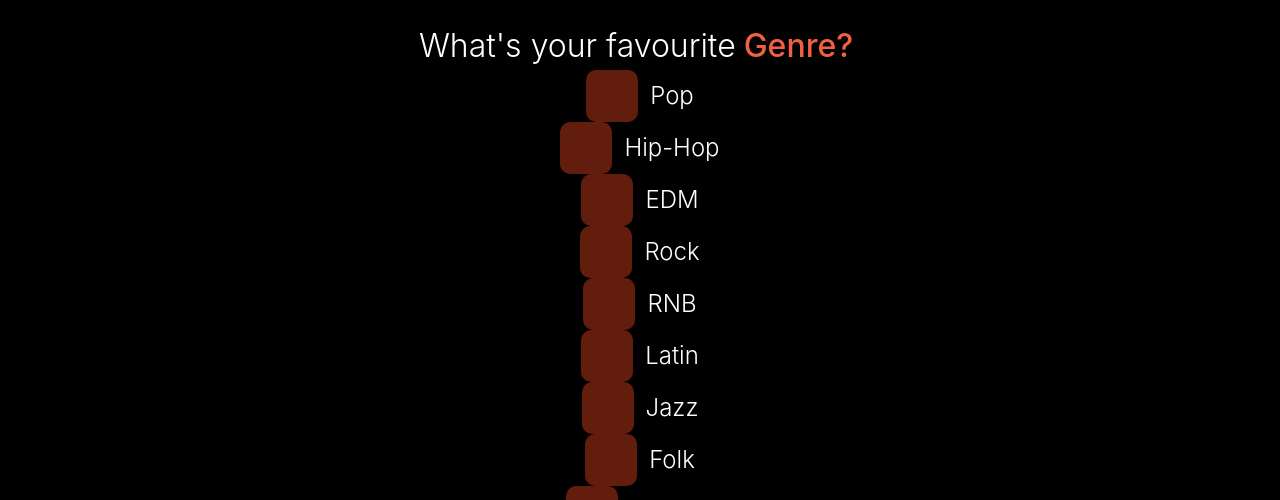
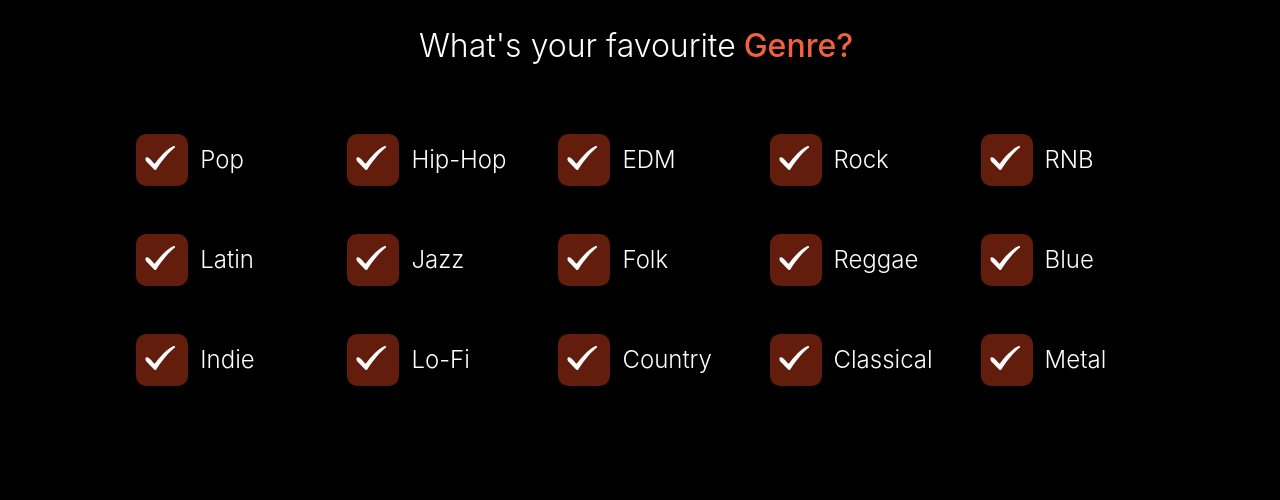
Before and after one commit to BriranSus/MoodiFY_FE, a React (Vite) app: page /selection_3 in a window 1280 px wide. Shown: the part 288-788 px from the top of the page. Built offline with nearby package versions, Linux system fonts and the light colour scheme; no server answers.

Commit message:
Fixed the Genre List

```diff
--- a/src/component/CheckButton.tsx
+++ b/src/component/CheckButton.tsx
@@ -1,12 +1,19 @@
+import checkMark from "../assets/checkmark.svg"
+
 interface propsType {
-    title: string
+    title: string,
+    onClick: any,
+    selected: boolean
 }
 
-function CheckButton ({title, ...props} : propsType) {
+function CheckButton ({title, selected, ...props}: propsType) {
     return (
         <>
             <div {...props} className="flex flex-row items-center gap-3 ">
                 <div className="min-w-[52px] min-h-[52px] bg-Angry rounded-[10px]">
+                    {selected && (
+                        <img src={checkMark} className="size-[48px]" alt="" />
+                    )}
                 </div>
                 <p className="text-White font-[300] text-[24px]">{title}</p>
             </div>
--- a/src/pages/SelectionPage3.tsx
+++ b/src/pages/SelectionPage3.tsx
@@ -1,56 +1,32 @@
+import { useState } from "react"
 import CheckButton from "../component/CheckButton"
 import Navbar from "../component/Navbar"
 import NextButton from "../component/NextButton"
 import PrevButton from "../component/PrevButton"
 
 function SelectionPage3() {
+    const [selected, setSelected] = useState(false)
     const genres = [
-        {
-            title:"Pop"
-        },
-        {
-            title:"Hip-Hop"
-        },
-        {
-            title:"EDM"
-        },
-        {
-            title:"Rock"
-        },
-        {
-            title:"RNB"
-        },
-        {
-            title:"Latin"
-        },
-        {
-            title:"Jazz"
-        },
-        {
-            title:"Folk"
-        },
-        {
-            title:"Reggae"
-        },
-        {
-            title:"Blue"
-        },
-        {
-            title:"Indie"
-        },
-        {
-            title:"Lo-Fi"
-        },
-        {
-            title:"Country"
-        },
-        {
-            title:"Classical"
-        },
-        {
-            title:"Metal"
-        }
+        "Pop",
+        "Hip-Hop",
+        "EDM",
+        "Rock",
+        "RNB",
+        "Latin",
+        "Jazz",
+        "Folk",
+        "Reggae",
+        "Blue",
+        "Indie",
+        "Lo-Fi",
+        "Country",
+        "Classical",
+        "Metal"
     ]
+
+    const handleClick = () => {
+        setSelected(!selected)
+    }
 
     return(
         <>
@@ -63,15 +39,16 @@ function SelectionPage3() {
                         <h2 className="text-White font-[300]">What's your favourite</h2>
                         <p className="text-Bright_red font-medium pl-2 pr-2">Genre?</p>
                     </div>
-                    {genres.map((item) => (
-                        <CheckButton {...item}/>
-                    ))}
-
+                    <div className="grid grid-cols-5 gap-12 mt-16 mb-32">
+                        {genres.map((item) => (
+                            <CheckButton onClick={handleClick} selected title={item}/>
+                        ))}
+                    </div>
 
                 </div>
                 <div className="flex flex-row place-content-between">
-                    <PrevButton navigateTo="/selection_1"/>
-                    <NextButton navigateTo="/selection_3"/>
+                    <PrevButton navigateTo="/selection_2"/>
+                    <NextButton navigateTo="/selection_4"/>
                 </div>
             </div>
         </>
```
